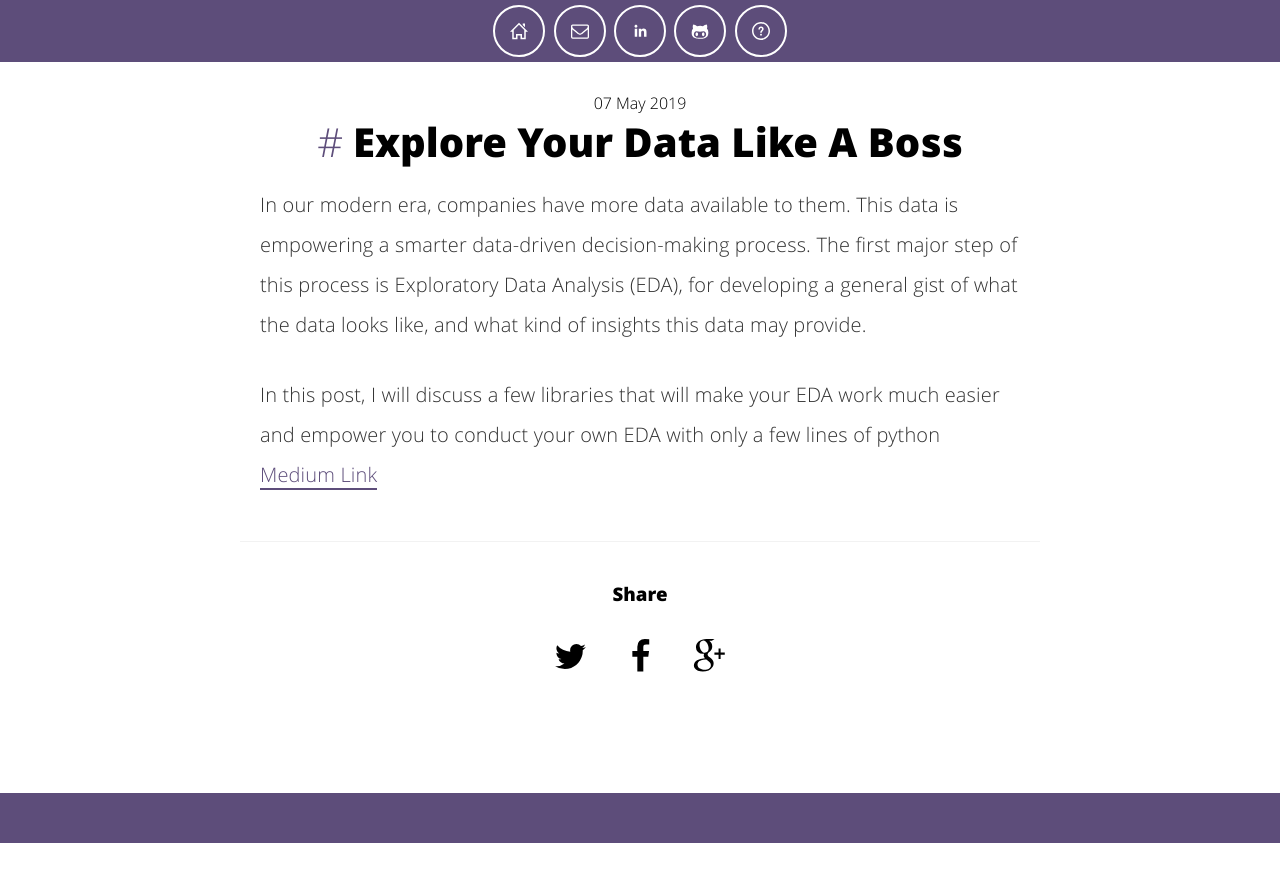
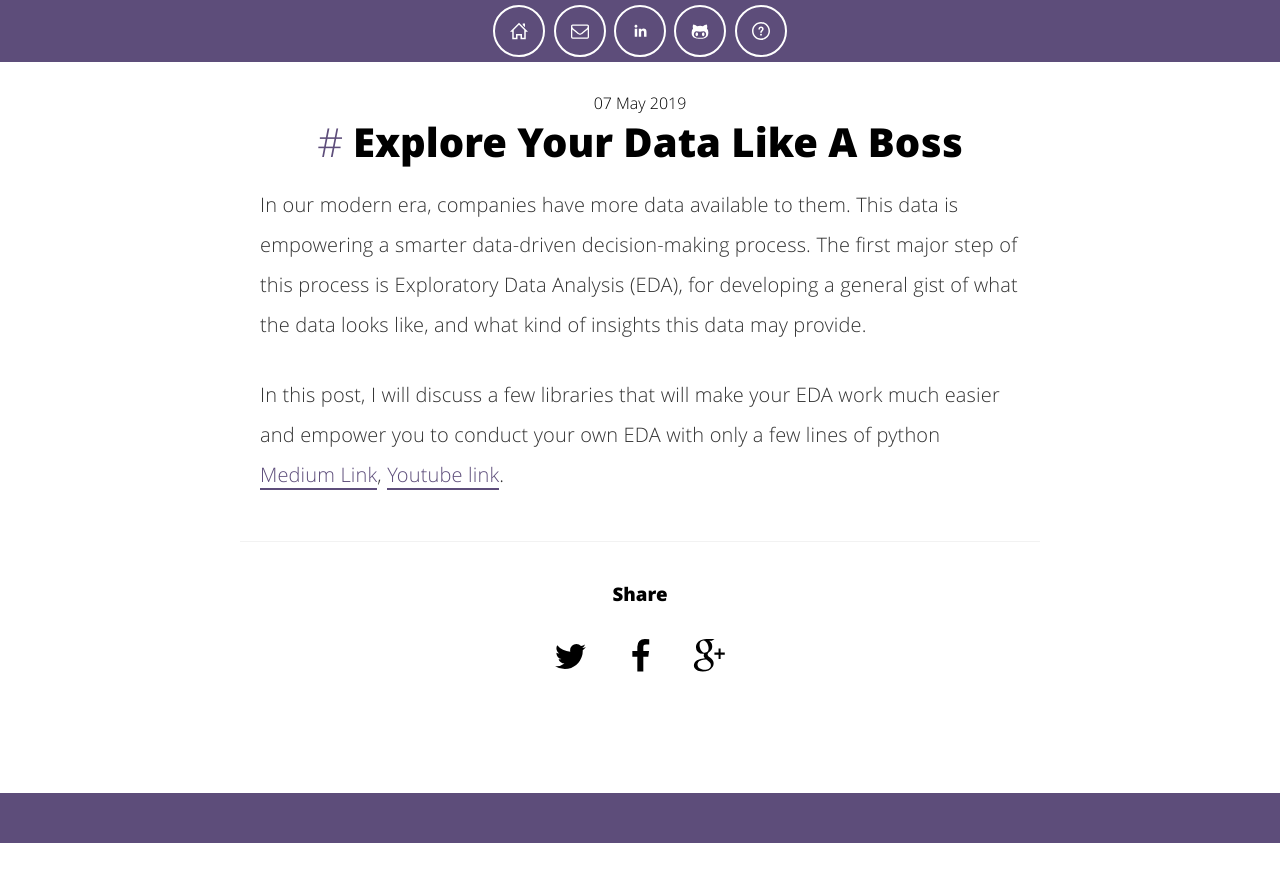
Before and after one commit to eyaltrabelsi/eyaltrabelsi.github.io, a Jekyll site: the page built from _posts/2019-05-07-explore-your-data-like-a-boss.md, in a window 1280 px wide. Shown: the top 882 px of the page. Built offline with Jekyll 4.4.1, drawn with Linux system fonts in a browser that asks for light colours.

Commit message:
Update 2019-05-07-explore-your-data-like-a-boss.md

```diff
--- a/_posts/2019-05-07-explore-your-data-like-a-boss.md
+++ b/_posts/2019-05-07-explore-your-data-like-a-boss.md
@@ -10,4 +10,4 @@ In our modern era, companies have more data available to them. This data is empo
 The first major step of this process is Exploratory Data Analysis (EDA), for developing a general gist of what the data looks like, and what kind of insights this data may provide.
 
 In this post, I will discuss a few libraries that will make your EDA work much easier and empower you to conduct your own EDA with only a few lines of python
-[Medium Link](https://medium.com/@Eyaltra/explore-your-data-like-a-boss-9e80f2ed176e)
+[Medium Link](https://medium.com/@Eyaltra/explore-your-data-like-a-boss-9e80f2ed176e), [Youtube link](https://www.youtube.com/watch?v=ue889FbMyQE&t=6s).
```
